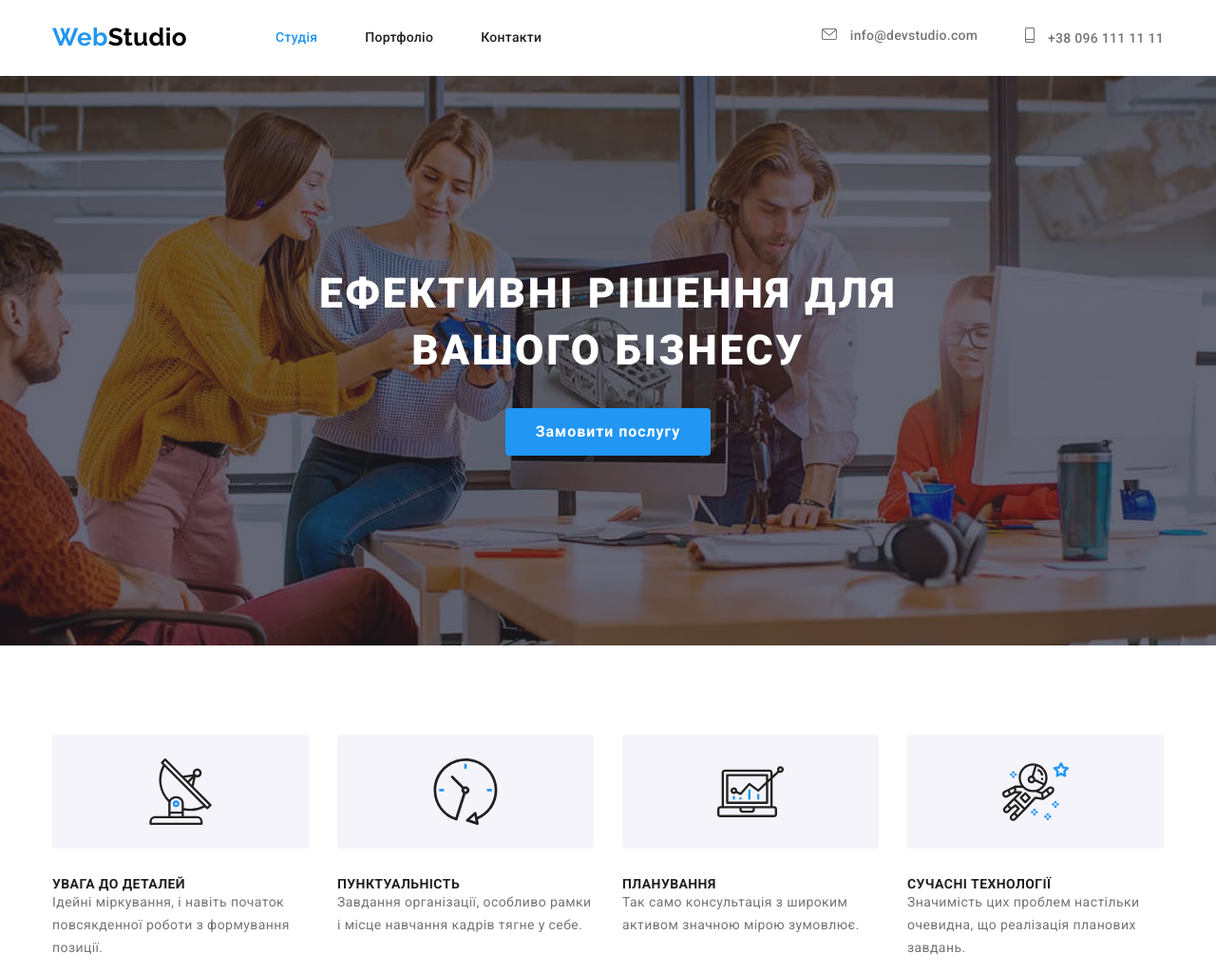
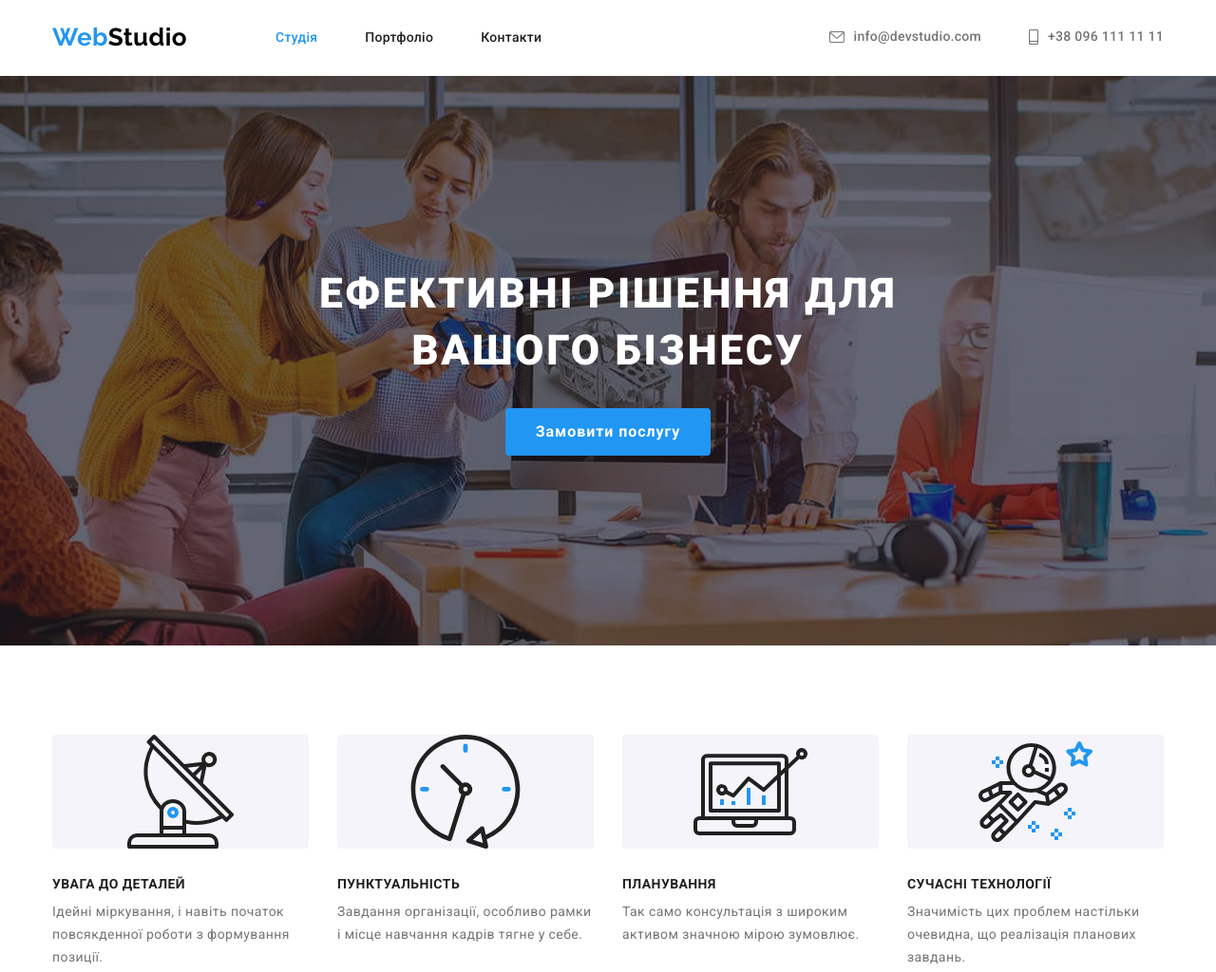
Before and after one commit to woland31252/goit-markup-hw-04, a plain HTML site: page index.html in a window 1280 px wide. Shown: the top 1024 px of the page at 95% size. Drawn offline with nearby package versions, Linux system fonts and the light colour scheme.

Commit message:
виправлення помилок_2

```diff
--- a/css/style.css
+++ b/css/style.css
@@ -123,7 +123,8 @@ body {
     line-height: 1.14;
     letter-spacing: 0.02em;
     color: var(--contacts-link);
-    color: var(--contacts-link);
+    display: flex;
+    align-items: center;
 }
 
 .mail, .phone {
@@ -140,10 +141,11 @@ body {
 
 .contacts-link:hover,
 .header-link:hover,
+.header-link:focus,
 .footer-link:hover,
-.header-link:focus {
-    color: var(--accent-color);
-    color: var(--accent-color);
+.footer-link:focus
+ {color: var(--accent-color);
+color: var(--accent-color);
 }
 
 /* --------HERO---------- */
@@ -206,13 +208,19 @@ margin: 0 auto;
 }
 
 .icon-item {
-    display: flex;
+display: flex;
+gap: 30px;
+margin-bottom: 30px;
+}
+
+.icon-advanteges {
+    /* display: flex; */
     width: 270px;
     height: 120px;
     background-color: var(--command-backgroud);
     border-radius: 4px;
-    justify-content: center;
-    align-items: center;
+    /* justify-content: center;
+    align-items: center; */
 }
 
 
@@ -225,6 +233,7 @@ margin: 0 auto;
     font-size: var(--second-font-size);
     line-height: 1.14;
     text-transform: uppercase;
+    margin-bottom: 10px;
 }
 
 .advanteges-item {
@@ -512,7 +521,11 @@ padding: 60px 0;
     width: calc((100% - 60px) / 3);
 }
 
-.galery-item:hover {
+.galery-link {
+    display: block;
+}
+
+.galery-link:hover {
     box-shadow: 0px 1px 1px rgba(0, 0, 0, 0.12), 0px 4px 4px rgba(0, 0, 0, 0.06), 1px 4px 6px rgba(0, 0, 0, 0.16);
 }
 
--- a/index.html
+++ b/index.html
@@ -72,27 +72,21 @@
       <section class="advanteges section">
         <div class="container">
           <h2 class="visually-hidden">Переваги</h2>
-          <ul class="advanteges-list list">
-            <li class="icon-item">
+          <div class="icon-item">
             <svg class="icon-advanteges" width="70" height="70">
               <use href="./img/symbol-defs.svg#icon-antenna"></use>
             </svg>
-            </li>
-            <li class="icon-item">
             <svg class="icon-advanteges" width="70" height="70">
               <use href="./img/symbol-defs.svg#icon-clock"></use>
             </svg>
-            </li>
-            <li class="icon-item">
             <svg class="icon-advanteges" width="70" height="70">
                 <use href="./img/symbol-defs.svg#icon-diagram"></use>
               </svg>
-            </li>
-            <li class="icon-item">
               <svg class="icon-advanteges" width="70" height="70">
                 <use href="./img/symbol-defs.svg#icon-astronaut"></use>
               </svg>
-            </li>
+          </div>
+          <ul class="advanteges-list list">
             <li class="advanteges-item">
               <h3 class="advanteges-title">Увага до деталей</h3>
               <p class="advanteges-text">
```
Lines whose indentation alone changed are shown as unchanged.
